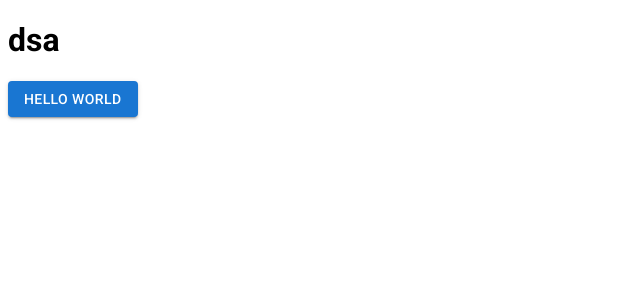
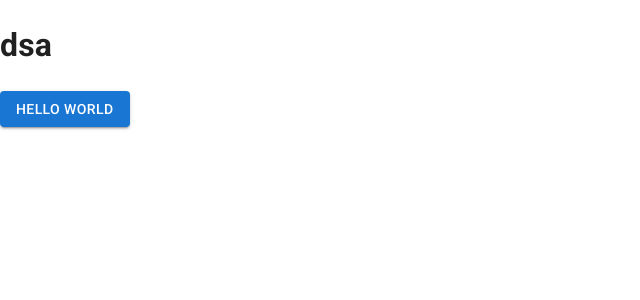
Before and after one commit to nhnv13122001/v-trello-fe, a React (Vite) app: page / in a window 1280 px wide. Shown: the top 300 px of the page, without its empty margins (0-640 px from the left). Built offline with nearby package versions, Linux system fonts and the light colour scheme.

Commit message:
Add Css Baseline

```diff
--- a/src/index.css
+++ /dev/null
@@ -1,3 +0,0 @@
-:root {
-    font-family: 'Roboto', sans-serif;
-}
--- a/src/main.jsx
+++ b/src/main.jsx
@@ -1,10 +1,11 @@
 import React from 'react'
 import ReactDOM from 'react-dom/client'
+import CssBaseline from '@mui/material/CssBaseline'
 import App from './App.jsx'
-import './index.css'
 
 ReactDOM.createRoot(document.getElementById('root')).render(
     <React.StrictMode>
+        <CssBaseline />
         <App />
     </React.StrictMode>
 )
```
